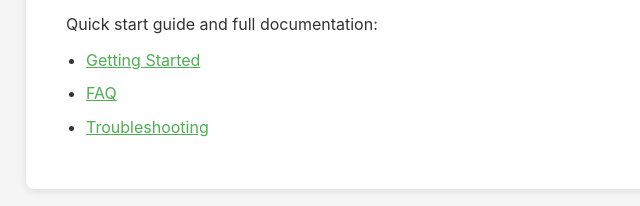
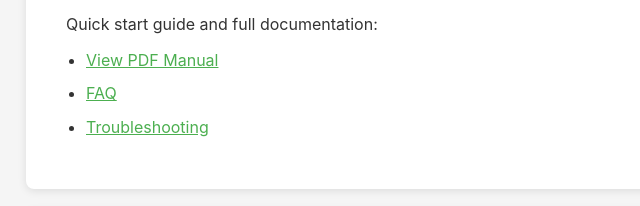
Before and after one commit to cheekychopslabs/scene-layers-unity, a plain HTML site: page index.html in a window 1280 px wide. Shown: the part 829-1035 px from the top of the page, 234-874 px from the left. Drawn offline with Linux system fonts and the light colour scheme.

Commit message:
Update index.html

```diff
--- a/index.html
+++ b/index.html
@@ -108,7 +108,7 @@
             <h2>Documentation</h2>
             <p>Quick start guide and full documentation:</p>
             <ul>
-                <li><a href="docs.html">Getting Started</a></li>
+                <li><a href="Scene Layers - User Manual.pdf" target="_blank">View PDF Manual</a></li>
                 <li><a href="#faq">FAQ</a></li>
                 <li><a href="#troubleshooting">Troubleshooting</a></li>
             </ul>
```
